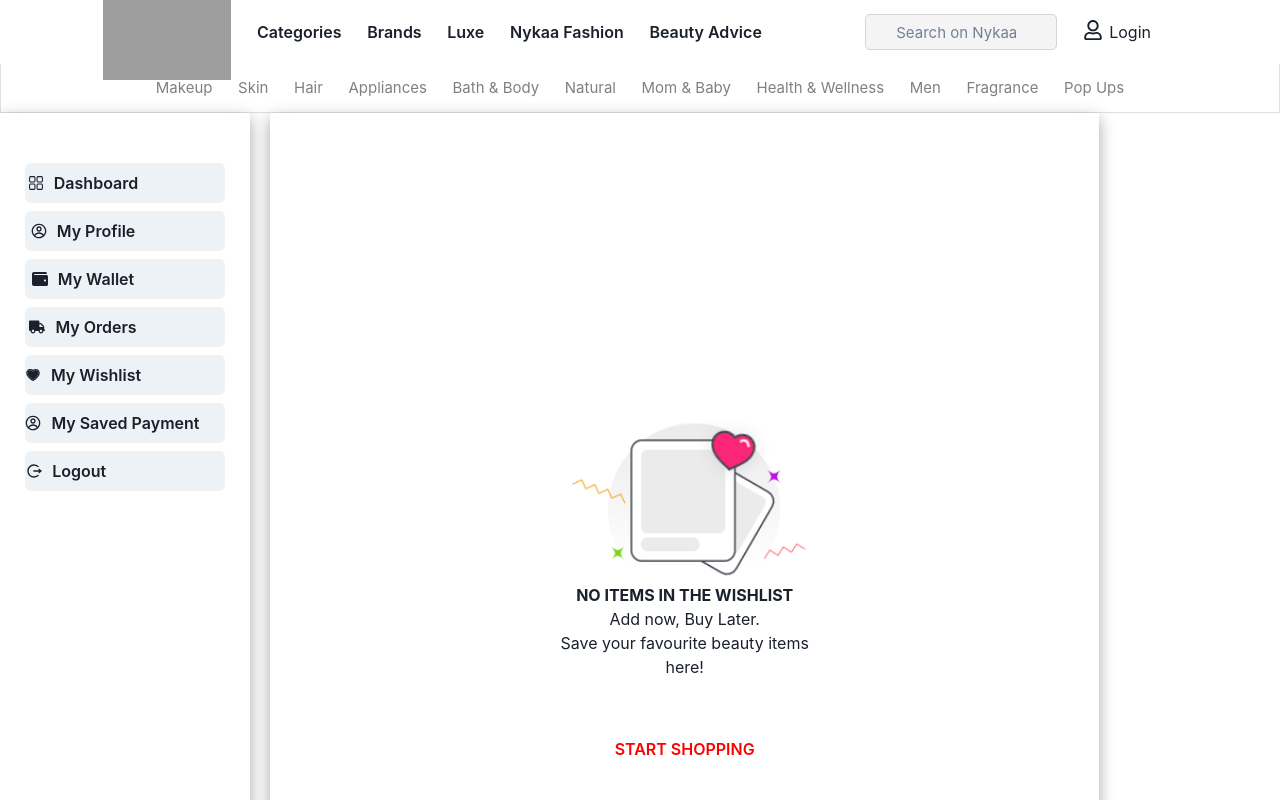
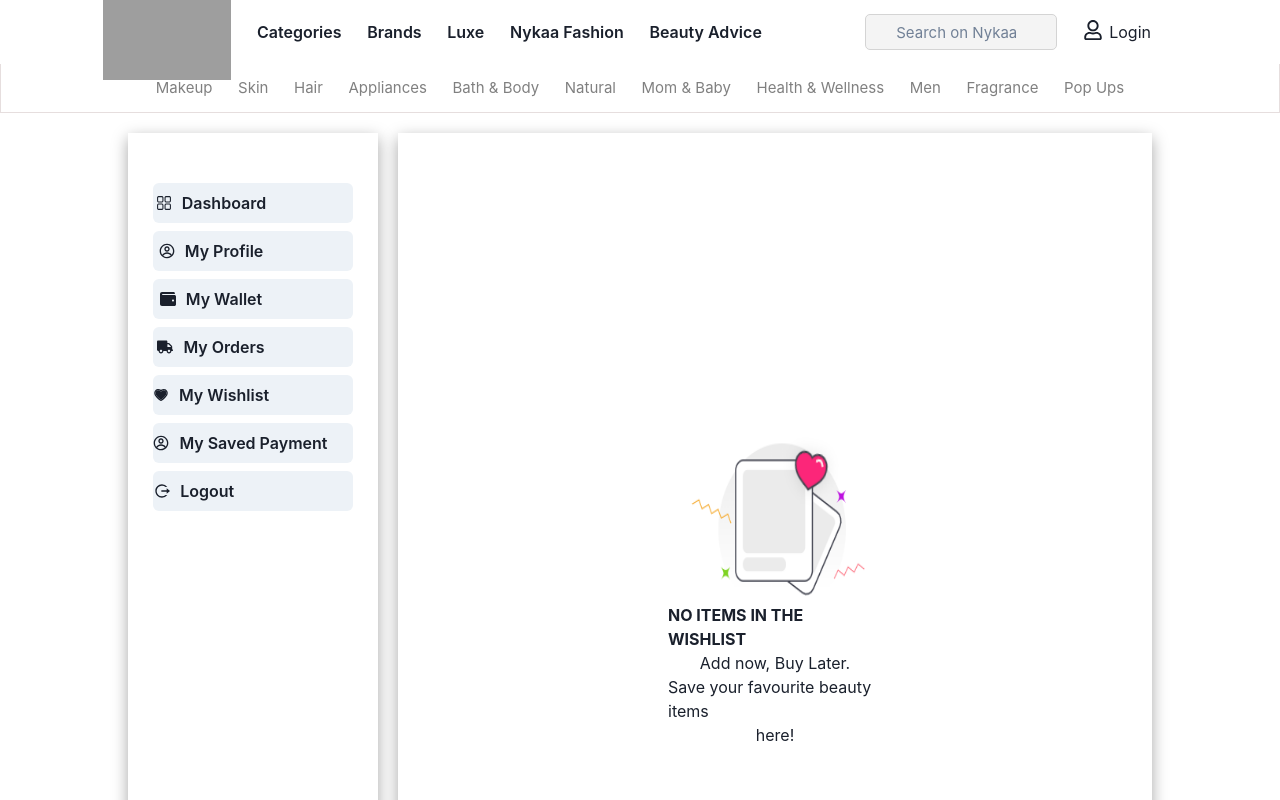
Before and after one commit to arpitmiahra4/Nykaa-Clone, a React (Create React App) app: page /profile/wishlist in a window 1280 px wide. Shown: the top 800 px of the page. Built offline with nearby package versions, Linux system fonts and the light colour scheme; grey boxes are pictures that could not be loaded.

Commit message:
fp06_169day5

```diff
--- a/src/components/Profile/Main.jsx
+++ b/src/components/Profile/Main.jsx
@@ -5,7 +5,7 @@
 
 const MAIN = () => {
   return (
-    <div style={{display:"flex"}}>
+    <div style={{display:"flex",width:"80%",margin:"auto",marginTop:"20px",marginBottom:"40px"}}>
       <Box w="250px" boxShadow="rgba(0, 0, 0, 0.35) 0px 5px 15px" >
         <ProfileOption />
       </Box>
```
Also changed, not shown: 1 other file (tests, documents, lock files or other folders).
